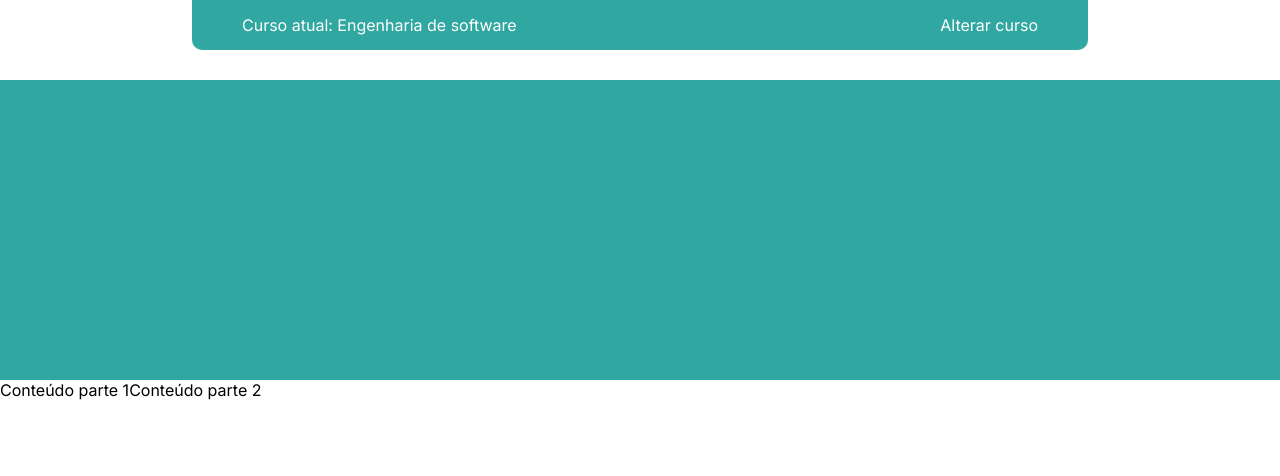
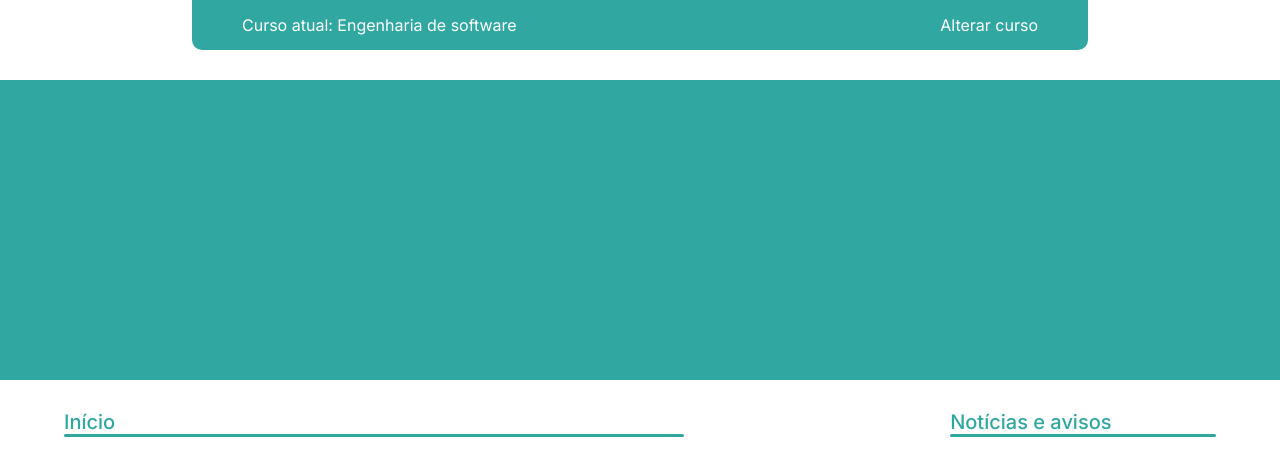
Before and after one commit to TiagoGadonski/area-do-aluno, a Next.js app: page /dashboard in a window 1280 px wide. Shown: the top 476 px of the page. Built offline with nearby package versions, Linux system fonts and the light colour scheme.

Commit message:
Novas telas e funcionalidades

```diff
--- a/src/Components/Menu/Menu.tsx
+++ b/src/Components/Menu/Menu.tsx
@@ -1,6 +1,6 @@
 "use client";
 import React, { useState } from "react";
-import { StyledMenu } from "./style";
+import { StyledLink, StyledMenu } from "./style";
 
 const MenuNav: React.FC<any> = () => {
   return (
@@ -9,7 +9,7 @@ const MenuNav: React.FC<any> = () => {
         <p>Curso atual: {"Engenharia de software"}</p>
       </div>
       <div>
-        <p>Alterar curso</p>
+        <StyledLink href="/signin">Alterar curso</StyledLink>
       </div>
     </StyledMenu>
   );
--- a/src/Components/Menu/style.ts
+++ b/src/Components/Menu/style.ts
@@ -13,3 +13,9 @@ export const StyledMenu = styled.div`
   border-bottom-right-radius: 10px;
   align-items: center;
 `;
+
+export const StyledLink = styled.a`
+  cursor: pointer;
+  text-decoration: none;
+  color: white;
+`;
--- a/src/app/dashboard/page.tsx
+++ b/src/app/dashboard/page.tsx
@@ -1,6 +1,12 @@
 "use client";
 import MenuNav from "@/Components/Menu/Menu";
-import { ContainerNav, ContainerImagem, GlobalStyle, Container } from "./style";
+import {
+  ContainerNav,
+  ContainerImagem,
+  GlobalStyle,
+  Container,
+  StyledTexts,
+} from "./style";
 
 export default function DashboardPage() {
   return (
@@ -11,8 +17,45 @@ export default function DashboardPage() {
       </ContainerNav>
       <ContainerImagem></ContainerImagem>
       <Container>
-        <div>Conteúdo parte 1</div>
-        <div>Conteúdo parte 2</div>
+        <div
+          style={{
+            height: "200px",
+            width: "100%",
+            gap: "10px",
+          }}
+        >
+          <div>
+            <StyledTexts>Início</StyledTexts>
+          </div>
+          <div
+            style={{
+              height: "3px",
+              width: "70%",
+              backgroundColor: "#30a7a0",
+              borderRadius: "8px",
+            }}
+          ></div>
+          <div></div>
+        </div>
+        <div
+          style={{
+            height: "200px",
+            width: "30%",
+          }}
+        >
+          <div>
+            <StyledTexts>Notícias e avisos</StyledTexts>
+          </div>
+          <div
+            style={{
+              height: "3px",
+              width: "100%",
+              backgroundColor: "#30a7a0",
+              borderRadius: "8px",
+            }}
+          ></div>
+          <div></div>
+        </div>
       </Container>
     </>
   );
--- a/src/app/dashboard/style.ts
+++ b/src/app/dashboard/style.ts
@@ -29,4 +29,13 @@ export const ContainerImagem = styled.div`
 
 export const Container = styled.div`
   display: flex;
+  margin: auto;
+  width: 90%;
+  margin-top: 30px;
 `;
+
+export const StyledTexts = styled.p`
+  color: #30a7a0;
+  font-size: 20px;
+  font-weight: 500;
+`;
```
Also changed, not shown: src/Components/Card/Card.tsx (added), src/Components/Card/style.ts (added).
